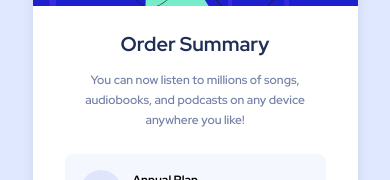
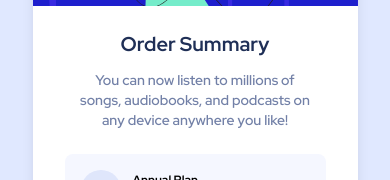
Before and after one commit to karanshergill/Order-Summary-Card, a website built with Vite: page index.html in a window 390 px wide. Shown: the part 317-497 px from the top of the page. Built offline with nearby package versions, Linux system fonts and the light colour scheme.

Commit message:
mobile view fixed

```diff
--- a/index.html
+++ b/index.html
@@ -16,7 +16,8 @@
             <img src="/images/illustration-hero.svg" class="rounded-t-2xl" alt="illustration-image">
             <div class="flex flex-col px-11 py-6 gap-3 items-center text-center">
                 <h1 class="text-xl font-bold text-Neutral-Dark-Blue">Order Summary</h1>
-                <p class="text-xs font-semibold text-Neutral-Desaturated-Blue leading-5">You can now listen to millions
+                <p class="text-sm md:text-xs font-semibold text-Neutral-Desaturated-Blue leading-5">You can now listen
+                    to millions
                     of songs,
                     audiobooks,
                     and podcasts on any device
```
